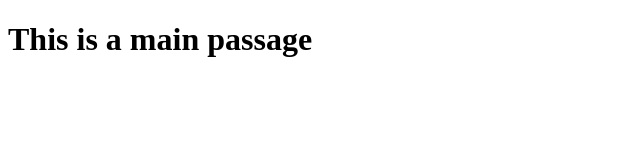
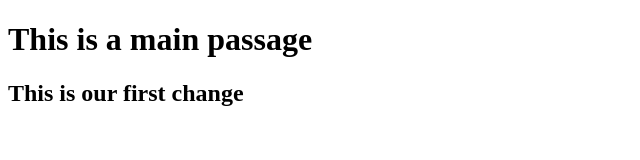
Before and after one commit to hathungth/Project-5, a plain HTML site: page index.html in a window 1280 px wide. Shown: the whole page, without its empty margins (0-640 px from the left). Drawn offline with Linux system fonts and the light colour scheme.

Commit message:
Change 1

```diff
--- a/index.html
+++ b/index.html
@@ -7,5 +7,6 @@
   </head>
   <body>
     <h1>This is a main passage</h1>
+    <h2>This is our first change</h2>
   </body>
 </html>
```
